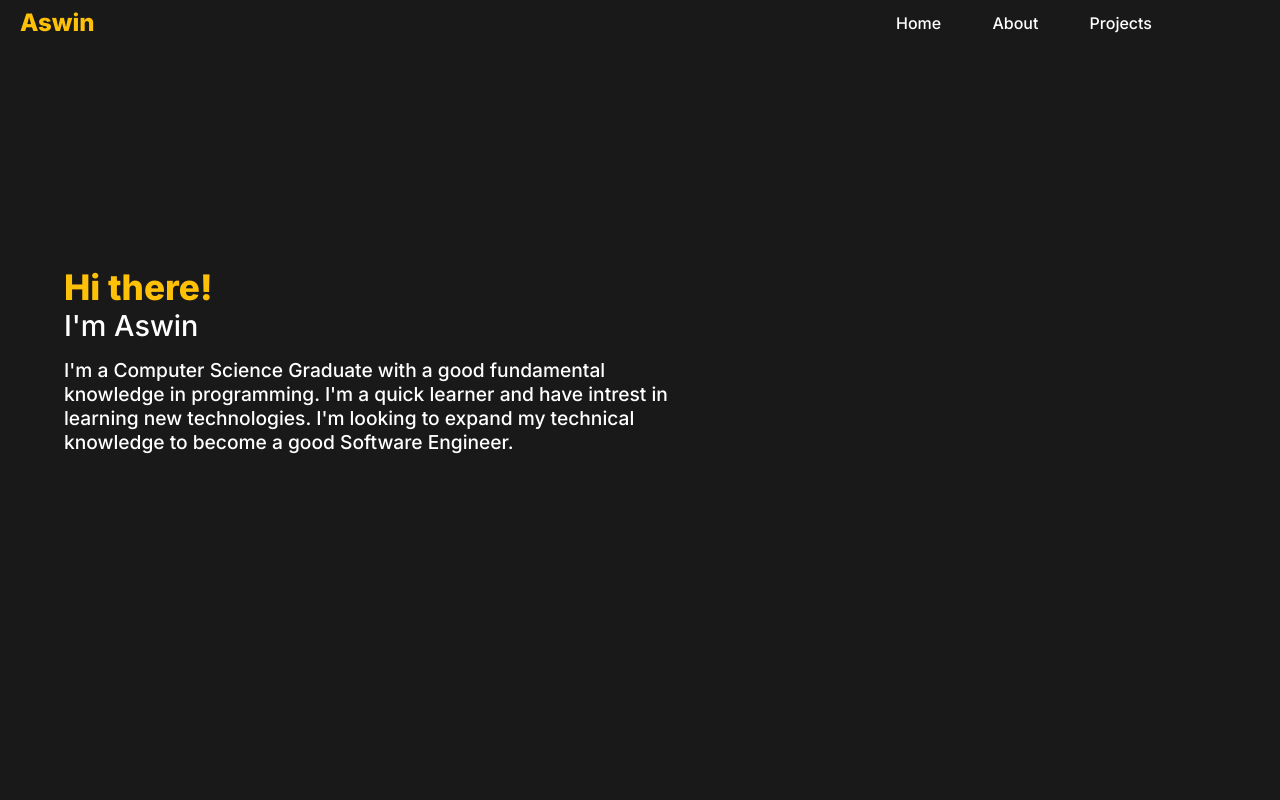
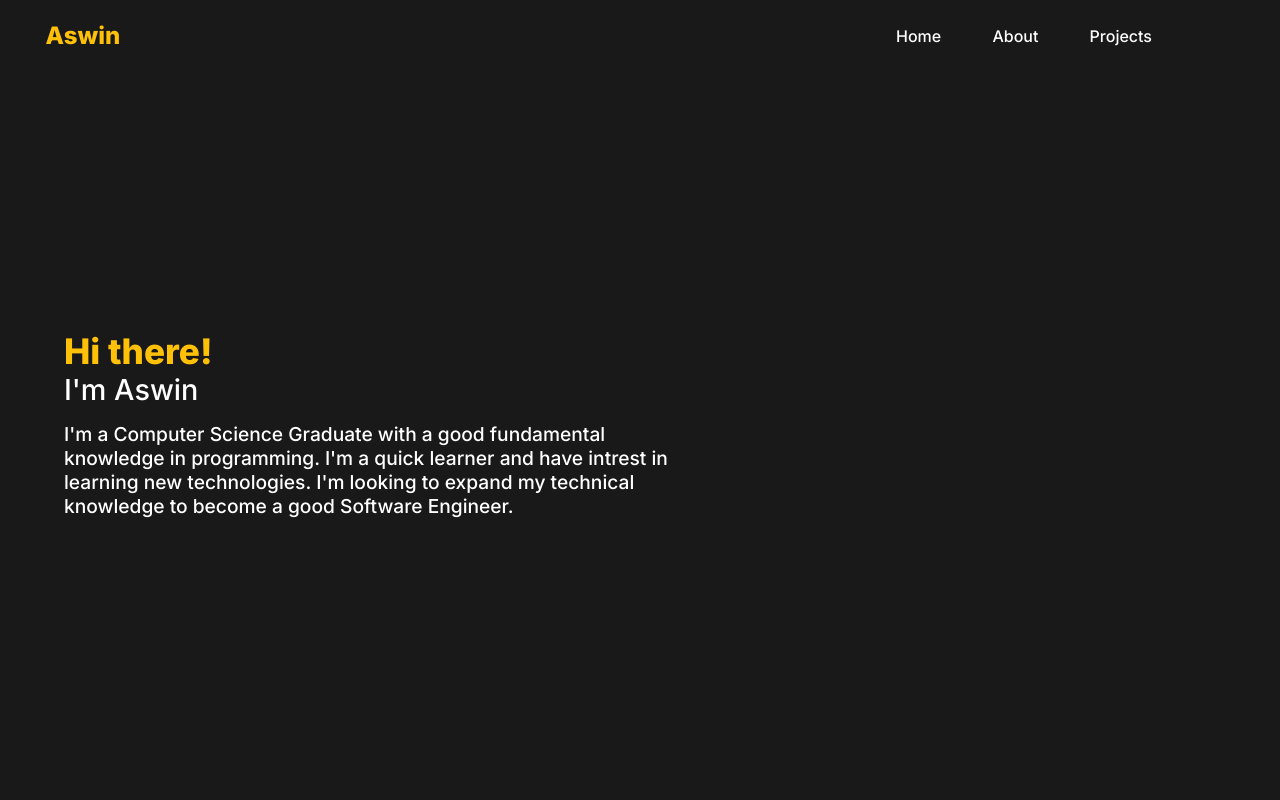
Before and after one commit to Aswin1800/Portfolio, a plain HTML site: page index.html in a window 1280 px wide. Shown: the top 800 px of the page. Drawn offline with Linux system fonts and the light colour scheme.

Commit message:
Solved padding issues

```diff
--- a/style.css
+++ b/style.css
@@ -31,6 +31,7 @@
     width: 100%;
     height: 8vh;
     color: white;
+    padding-top: 1%;
 
 
 
@@ -43,6 +44,7 @@
     margin-left: 20px;
     margin-top: 2px;
     color: #FFC107;
+    padding-left: 2%;
 }
 .links-container{
     width: 20%;
@@ -74,6 +76,7 @@
     justify-content: space-between;
     align-items: center;
     height: 90vh;
+    padding-top: 5%;
 
 
 }
```
